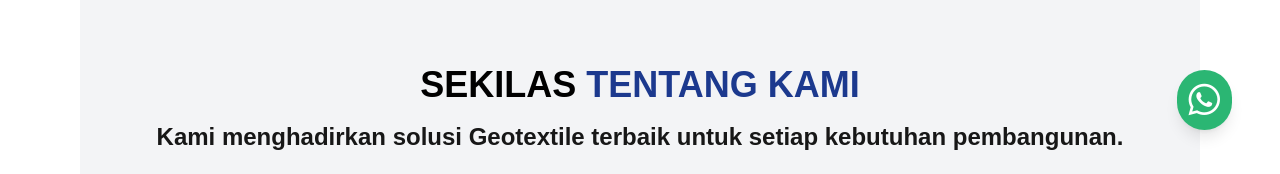
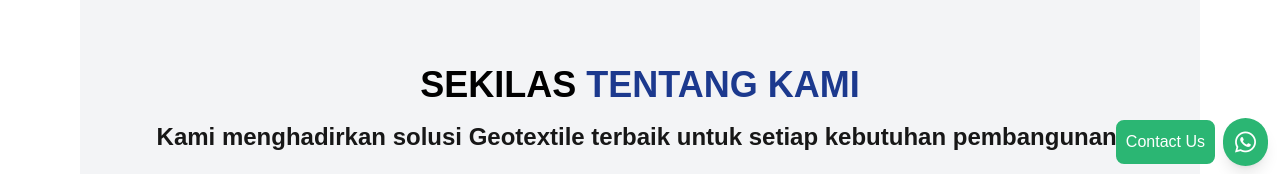
Before and after one commit to bayufrd/stigeotextile, a Next.js app: page / in a window 1280 px wide. Shown: the part 622-796 px from the top of the page. Built offline with nearby package versions, Linux system fonts and the light colour scheme.

Commit message:
Update FloatingWhatsAppButton.js

```diff
--- a/src/app/components/FloatingWhatsAppButton.js
+++ b/src/app/components/FloatingWhatsAppButton.js
@@ -1,37 +1,26 @@
 "use client";
 
-import { useState } from "react";
+import Link from "next/link";
+import { addressData } from '../data/addressData';
 
 const FloatingWhatsAppButton = () => {
-  const [position, setPosition] = useState({
-    bottom: '3rem',
-    right: '3rem',
-  });
+  return (
+    <div className="fixed bottom-3 right-3 flex items-center space-x-2">
+      {/* "Contact Us" Text Block with Green Background and White Text */}
+      <div className="border-2 border-[#2BB673] bg-[#2BB673] text-white p-2 rounded-lg flex items-center justify-center">
+        Contact Us
+      </div>
 
-  // Function to generate random position within the viewport
-  const getRandomPosition = () => {
-    const randomBottom = `${Math.floor(Math.random() * 60)}rem`; // Random bottom between 0 and 60rem
-    const randomRight = `${Math.floor(Math.random() * 60)}rem`; // Random right between 0 and 60rem
-    setPosition({
-      bottom: randomBottom,
-      right: randomRight,
-    });
-  };
-
-  return (
-    <div
-      className="fixed"
-      style={{ bottom: position.bottom, right: position.right }}
-      onClick={getRandomPosition} // Change position on click
-    >
       {/* WhatsApp Button */}
-      <div
+      <Link
+        href={`https://wa.me/${addressData.whatsapp}`}
+        target="_blank"
+        rel="noopener noreferrer"
         className="bg-[#2BB673] text-white p-3 rounded-full shadow-lg hover:bg-green-600 transition-all duration-300 flex items-center justify-center"
         style={{ cursor: 'pointer' }} // Ensure the cursor is not obstructed
-        onClick={getRandomPosition} // Change position on click
       >
-        <i className="fab fa-whatsapp text-4xl"></i>
-      </div>
+        <i className="fab fa-whatsapp text-2xl"></i>
+      </Link>
     </div>
   );
 };
```
